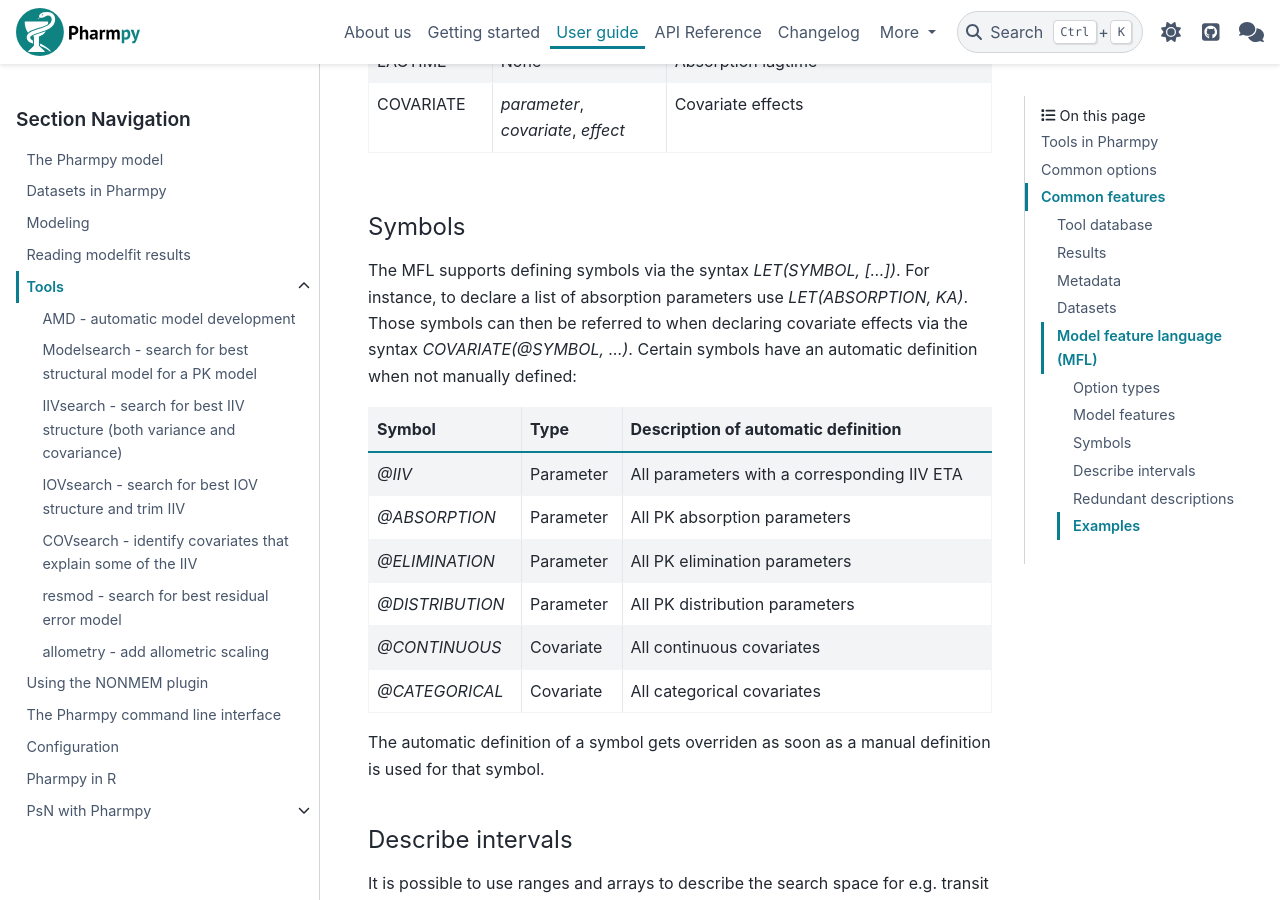
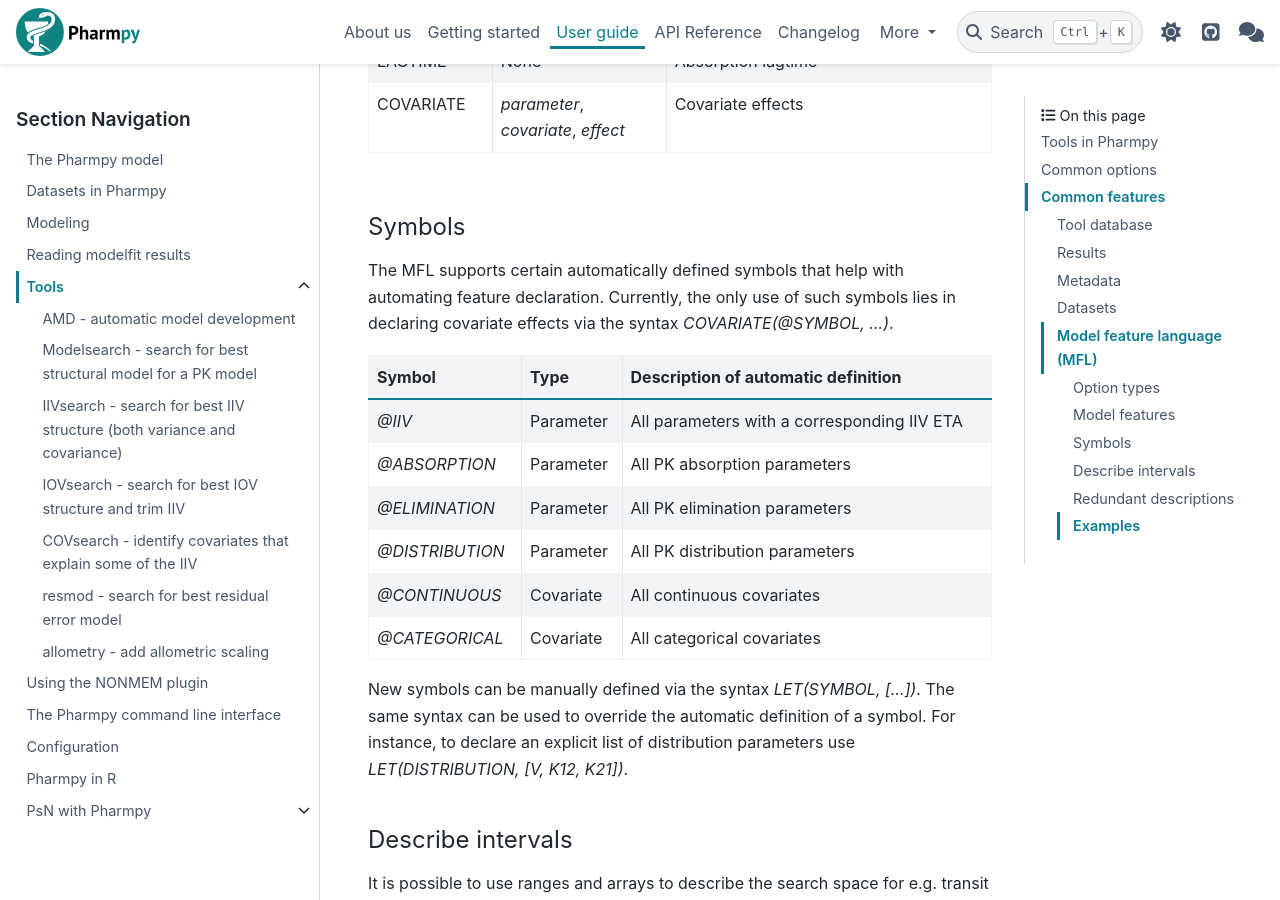
Before and after one commit to pharmpy/pharmpy, a Sphinx documentation site: the page built from docs/tools.rst, in a window 1280 px wide and 900 px high, scrolled down 5907 px. Built offline with Sphinx 7.4.7 and the PyData theme 0.15.4, drawn with Linux system fonts in a browser that asks for light colours.

Commit message:
Clarify MFL documentation on symbols

```diff
--- a/docs/tools.rst
+++ b/docs/tools.rst
@@ -245,11 +245,9 @@ MFL support the following model features:
 Symbols
 =======
 
-The MFL supports defining symbols via the syntax `LET(SYMBOL, [...])`.  For
-instance, to declare a list of absorption parameters use `LET(ABSORPTION, KA)`.
-Those symbols can then be referred to when declaring covariate effects via the
-syntax `COVARIATE(@SYMBOL, ...)`. Certain symbols have an automatic definition
-when not manually defined:
+The MFL supports certain automatically defined symbols that help with
+automating feature declaration. Currently, the only use of such symbols lies in
+declaring covariate effects via the syntax `COVARIATE(@SYMBOL, ...)`.
 
 +-----------------+-------------+---------------------------------------------+
 | Symbol          | Type        | Description of automatic definition         |
@@ -268,8 +266,10 @@ when not manually defined:
 +-----------------+-------------+---------------------------------------------+
 
 
-The automatic definition of a symbol gets overriden as soon as a manual
-definition is used for that symbol.
+New symbols can be manually defined via the syntax `LET(SYMBOL, [...])`. The
+same syntax can be used to override the automatic definition of a symbol. For
+instance, to declare an explicit list of distribution parameters use
+`LET(DISTRIBUTION, [V, K12, K21])`.
 
 
 Describe intervals
```
